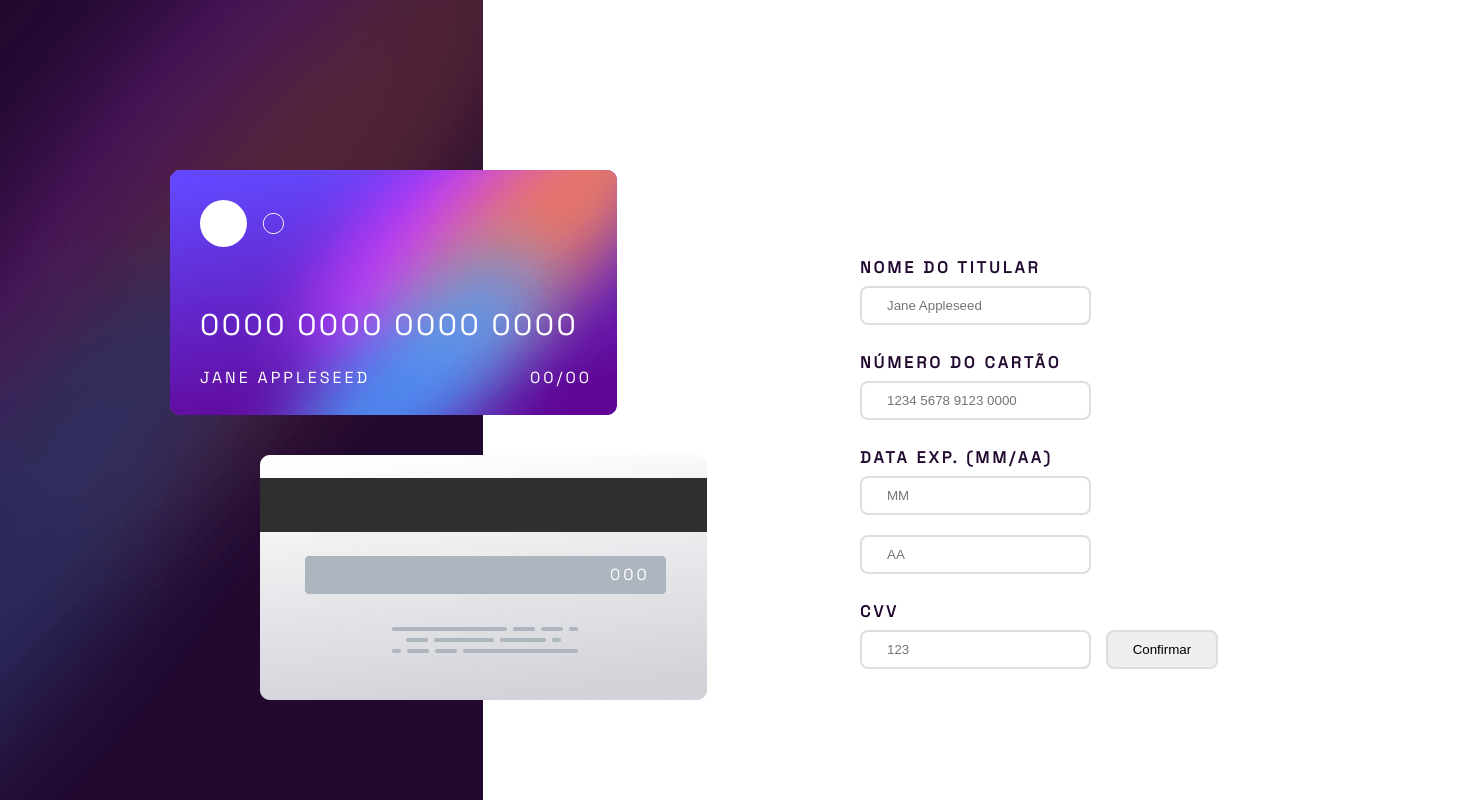
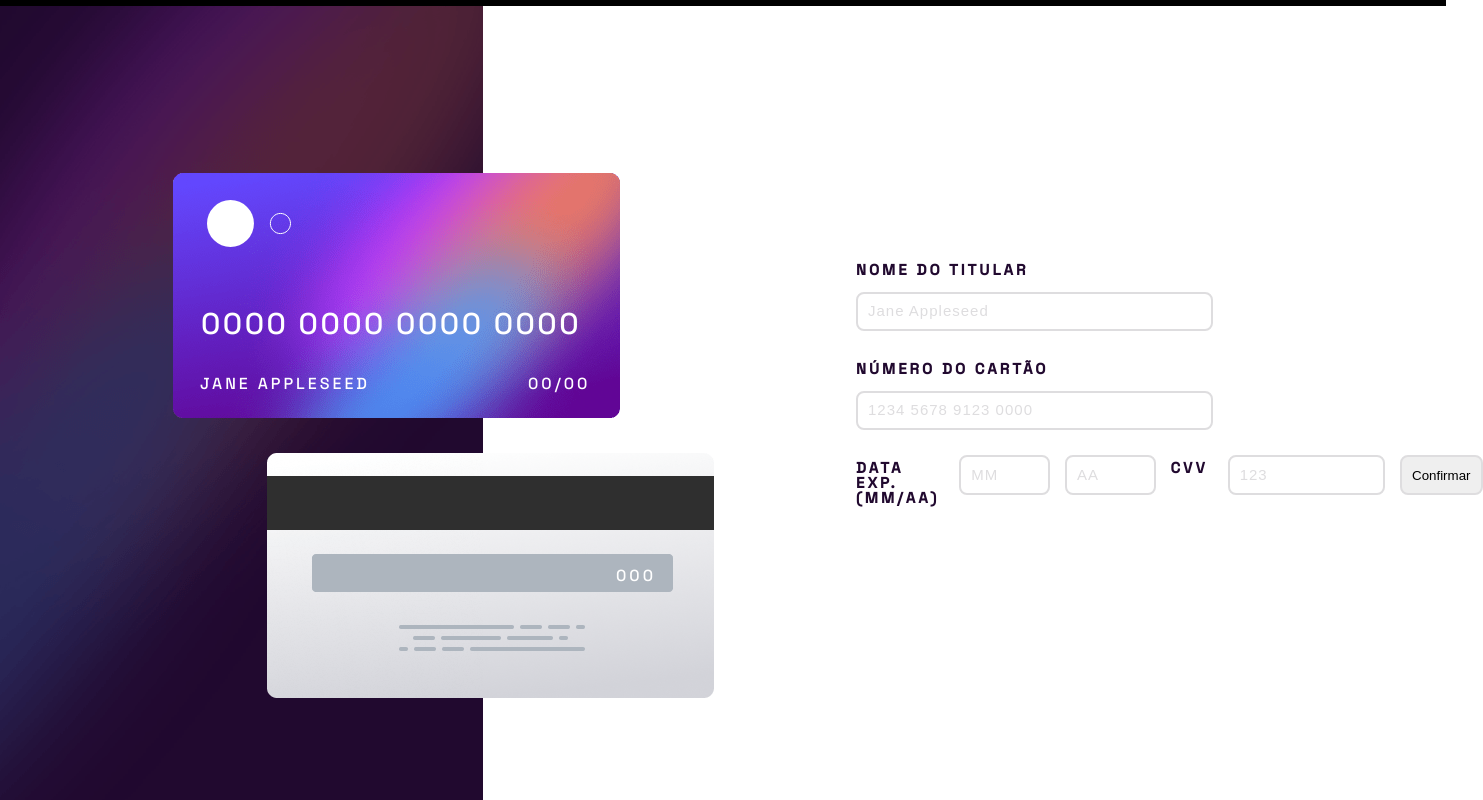
Before and after one commit to fernando-r-costa/Form-interativo-cadastro-cartoes, a plain HTML site: page index.html in a window 1280 px wide. Shown: the whole page, 1483 px wide, since content can reach past the window. Drawn offline with Linux system fonts and the light colour scheme.

Commit message:
Changes on desktop-design

```diff
--- a/index.html
+++ b/index.html
@@ -10,7 +10,7 @@
 
   <link rel="preconnect" href="https://fonts.googleapis.com">
   <link rel="preconnect" href="https://fonts.gstatic.com" crossorigin>
-  <link href="https://fonts.googleapis.com/css2?family=Space+Grotesk&display=swap" rel="stylesheet">
+  <link href="https://fonts.googleapis.com/css2?family=Space+Grotesk:wght@500&display=swap" rel="stylesheet">
 
   <link rel="stylesheet" href="style.css">
 
@@ -36,10 +36,13 @@
 
   <fieldset>
     <form>
-      <label>Nome do Titular</label><input type="text" placeholder="Jane Appleseed">
-      <label>Número do cartão</label><input type="text" placeholder="1234 5678 9123 0000">
-      <label>Data Exp. (mm/aa)</label><input type="text" placeholder="MM"><input type="text" placeholder="AA"><label>CVV</label><input type="text" placeholder="123">
-      <input type="submit" value="Confirmar">
+      <label>Nome do Titular</label><input type="text" id="input-name" placeholder="Jane Appleseed">
+      <label>Número do cartão</label><input type="text" id="input-num" placeholder="1234 5678 9123 0000">
+      <div class="menor">
+        <label for="input-mm" id="label-menor">Data Exp. (mm/aa)</label><input type="text" id="input-mm" placeholder="MM"><input type="text" id="input-aa" placeholder="AA">
+        <label for="input-cvv" id="label-menor">CVV</label><input type="text" id="input-cvv" placeholder="123">
+        <input type="submit" value="Confirmar">
+      </div>
 
     </form>
 
--- a/style.css
+++ b/style.css
@@ -1,4 +1,6 @@
 body {
+    width:  1440px;
+    border: solid;
     background-color: white;
     background-image: url(./images/bg-main-desktop.png);
     background-repeat: no-repeat;
@@ -8,20 +10,20 @@ body {
 
 #img-card-front {
     position: absolute;
-    top: 170px;
-    left: 170px
+    top: 13em;
+    left: 13em;
 }
 
 #img-card-logo {
     position: absolute;
-    top: 200px;
-    left: 200px
+    top: 15em;
+    left: 15.5em;
 }
 
 #num-card-front {
     position:absolute ;
-    top: 310px;
-    left: 200px;
+    top: 10.3em;
+    left: 6.7em;
     font-size: 30px;
     color: white;
     letter-spacing: 2.5px;
@@ -31,8 +33,8 @@ body {
 #name-card-front {
     text-transform: uppercase;
     position:absolute ;
-    top: 370px;
-    left: 200px;
+    top: 23.5em;
+    left: 12.5em;
     font-size: 16px;
     color: white;
     letter-spacing: 3px;
@@ -41,8 +43,8 @@ body {
 
 #exp-card-front {
     position:absolute ;
-    top: 370px;
-    left: 530px;
+    top: 23.5em;
+    left: 33em;
     font-size: 16px;
     color: white;
     letter-spacing: 3px;
@@ -51,14 +53,14 @@ body {
 
 #img-card-back {
     position: absolute;
-    top: 455px;
-    left: 260px
+    top: 34em;
+    left: 20em;
 }
 
 #cvv-card-back {
     position:absolute ;
-    top: 567px;
-    left: 610px;
+    top: 35.5em;
+    left: 38.5em;
     font-size: 16px;
     color: white;
     letter-spacing: 3px;
@@ -67,15 +69,16 @@ body {
 
 form {
     display: block;
+    width: 25em;
     position:absolute ;
-    top: 250px;
-    left: 850px;
+    top: 14em;
+    left: 47em;
 }
 
 form label {
     display: block;
     text-transform: uppercase;
-    font-size: 16px;
+    font-size: 15px;
     font-weight: bold;
     letter-spacing: 3px;
     color: hsl(278, 68%, 11%);
@@ -85,9 +88,36 @@ form label {
 
 form input {
     display: inline-block;
-	margin: 0 0 20px 10px;
-	padding: 10px 25px;
+	margin: 5px 5px 20px 10px;
+	padding: 10px 10px;
     border-radius: 8px;
+    border: 2px;
     border-style:solid;
     border-color: hsl(270, 3%, 87%);
 }
+
+form input::placeholder {
+    color: hsl(270, 3%, 87%);
+    letter-spacing: 1px;
+    font-size: 15px;
+}
+
+#input-name, #input-num {
+    width: 25em;
+}
+
+#label-menor, #input-mm, #input-aa, #input-cvv {
+    display: inline;
+}
+
+#input-mm, #input-aa, #input-cvv {
+    width: 5em;
+}
+
+#input-cvv {
+    width: 10em;
+}
+
+.menor{
+    display:flex
+}
```
Also changed, not shown: 1 other file.
